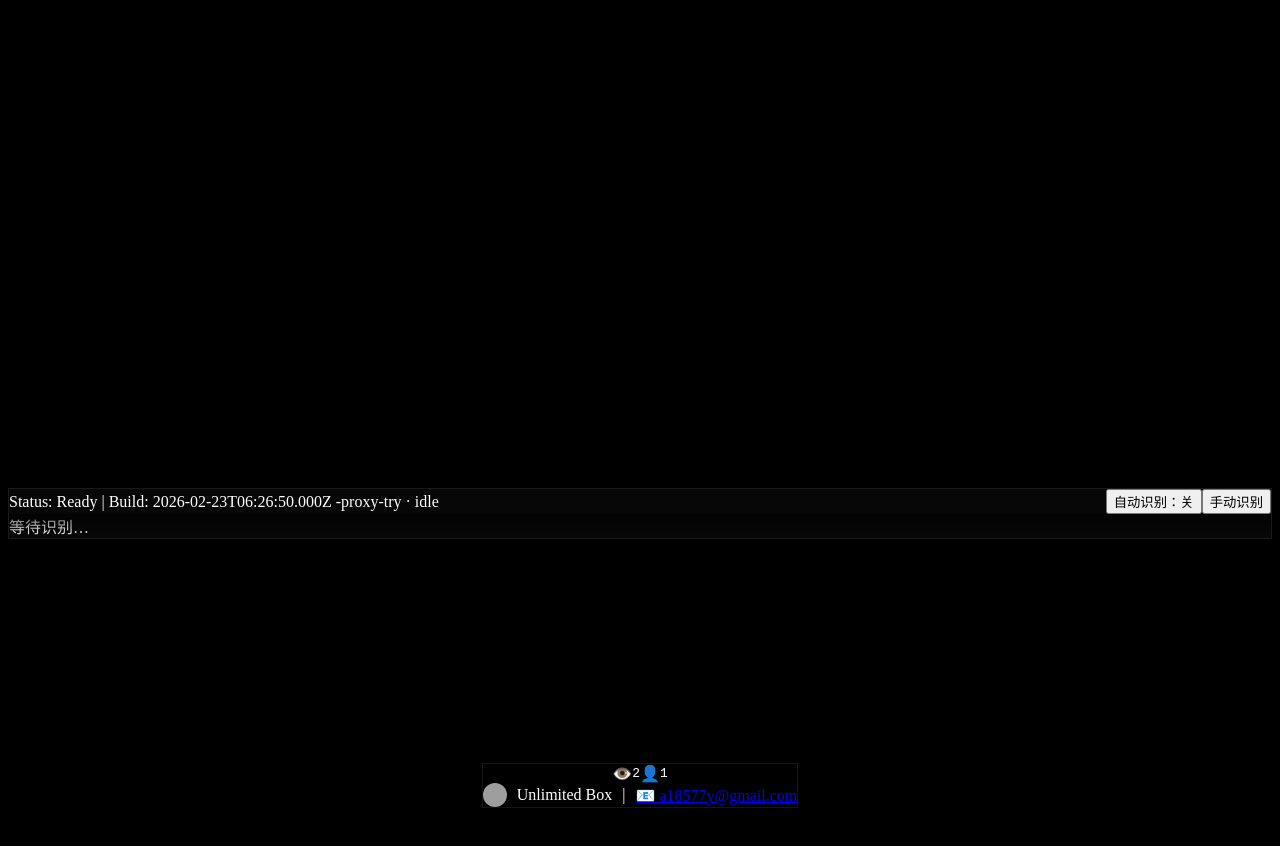
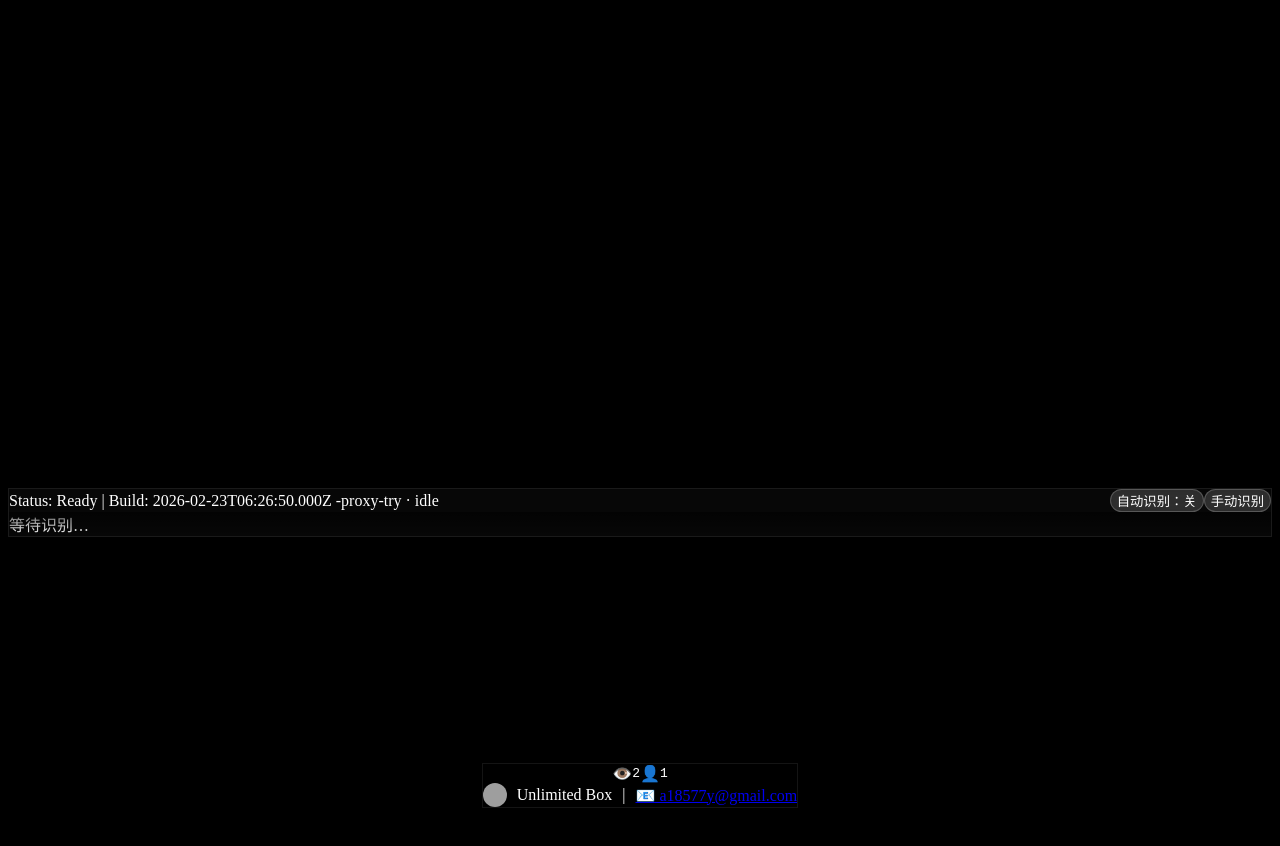
Before and after one commit to Mocas-12/aura-vision, a React (Vite) app: page / in a window 1280 px wide. Both pictures are taken after a click on the button "自动识别：开". Shown: the top 846 px of the page. Built offline with nearby package versions, Linux system fonts and the light colour scheme; no server answers; grey boxes are pictures that could not be loaded.

Commit message:
feat_ui_glass_buttons_toast_scrollbox

```diff
--- a/src/App.tsx
+++ b/src/App.tsx
@@ -27,6 +27,7 @@ export default function App() {
   const [silenceUntil, setSilenceUntil] = useState<number>(0)
   const lastSuccessRef = useRef<boolean>(false)
   const [manualLoading, setManualLoading] = useState(false)
+  const [toastMsg, setToastMsg] = useState<string | null>(null)
 
   const [typedName, typingName] = useTypewriter(rec?.name ?? '', 15)
   const [typedIntro, typingIntro] = useTypewriter(rec?.intro ?? '', 10)
@@ -316,16 +317,21 @@ export default function App() {
             <div className="text-sm text-white/60">
               Status: {streaming ? 'AI 正在详细介绍中...' : busy ? 'Busy' : 'Ready'} | Build: {buildTimeRef.current} -proxy-try · {proc}
             </div>
-            <div className="flex items-center gap-2">
+            <div className="flex items-center gap-3">
               <button
-                className={`px-3 py-1 rounded-md ${autoMode ? 'bg-white/20' : 'bg-white/10'}`}
-                onClick={() => setAutoMode((v) => !v)}
+                className="action-btn px-3 py-1"
+                onClick={() => {
+                  const next = !autoMode
+                  setAutoMode(next)
+                  setToastMsg(next ? '已开启自动模式：每 10 秒识别一次' : '已切换为手动模式：请点击按钮触发识别')
+                  window.setTimeout(() => setToastMsg(null), 2000)
+                }}
               >
                 {autoMode ? '自动识别：开' : '自动识别：关'}
               </button>
               {!autoMode && (
                 <button
-                  className="px-3 py-1 rounded-md bg-blue-600 hover:bg-blue-500 disabled:opacity-60"
+                  className="action-btn px-3 py-1"
                   onClick={async () => {
                     setManualLoading(true)
                     try {
@@ -423,6 +429,11 @@ export default function App() {
           </div>
         </div>
       </div>
+      {toastMsg && (
+        <div className="toast">
+          <div className="inner">{toastMsg}</div>
+        </div>
+      )}
       <ActivationModal
         open={showActivation}
         onClose={() => setShowActivation(false)}
--- a/src/index.css
+++ b/src/index.css
@@ -88,3 +88,46 @@ body {
   background: linear-gradient(to bottom, rgba(0,0,0,0.6), rgba(0,0,0,0));
   z-index: 1;
 }
+
+.action-btn {
+  background: rgba(255, 255, 255, 0.15);
+  backdrop-filter: blur(8px);
+  -webkit-backdrop-filter: blur(8px);
+  border-radius: 20px;
+  border: 1px solid rgba(255, 255, 255, 0.2);
+  color: #fff;
+  transition: transform 0.1s ease, background-color 0.2s ease, opacity 0.2s ease;
+}
+.action-btn:active {
+  transform: scale(0.95);
+}
+.action-btn:hover {
+  background: rgba(255, 255, 255, 0.22);
+}
+.action-btn:disabled {
+  opacity: 0.6;
+  cursor: not-allowed;
+}
+
+.toast {
+  position: fixed;
+  inset: 0;
+  display: flex;
+  align-items: center;
+  justify-content: center;
+  pointer-events: none;
+  z-index: 50;
+}
+.toast .inner {
+  pointer-events: auto;
+  background: rgba(20, 20, 20, 0.45);
+  backdrop-filter: blur(10px);
+  -webkit-backdrop-filter: blur(10px);
+  border: 1px solid rgba(255,255,255,0.15);
+  color: #fff;
+  padding: 10px 16px;
+  border-radius: 16px;
+  font-size: 14px;
+  opacity: 1;
+  transition: opacity 0.3s ease;
+}
```
